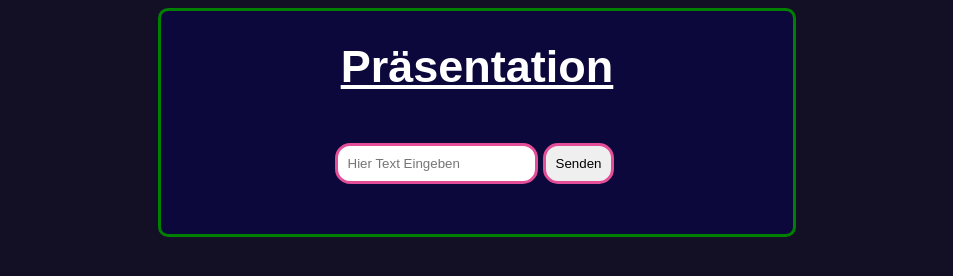
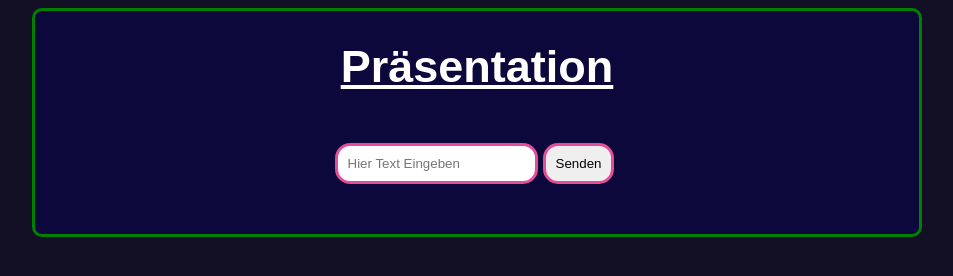
Before and after one commit to Lenox1999/Lenox1999.github.io, a website with bundled scripts: page pres1/index.html in a window 1280 px wide. Shown: the whole page, without its empty margins (163-1116 px from the left). Built offline with nearby package versions, Linux system fonts and the light colour scheme; no server answers.

Commit message:
fixed width

```diff
--- a/pres1/style.css
+++ b/pres1/style.css
@@ -5,7 +5,7 @@ body {
 
 #container {
   margin: auto;
-  width: 50%;
+  width: 70%;
   border: 3px solid green;
   border-radius: 10px;
   background-color: #0d083b;
@@ -67,6 +67,7 @@ p {
   justify-content: center;
 }
 
+/* mobile */
 @media (max-width: 560px) {
   h1 {
     font-size: 25px;
@@ -105,3 +106,4 @@ p {
     font-size: 15px;
   }
 }
+/* ----------------------------  */
```
